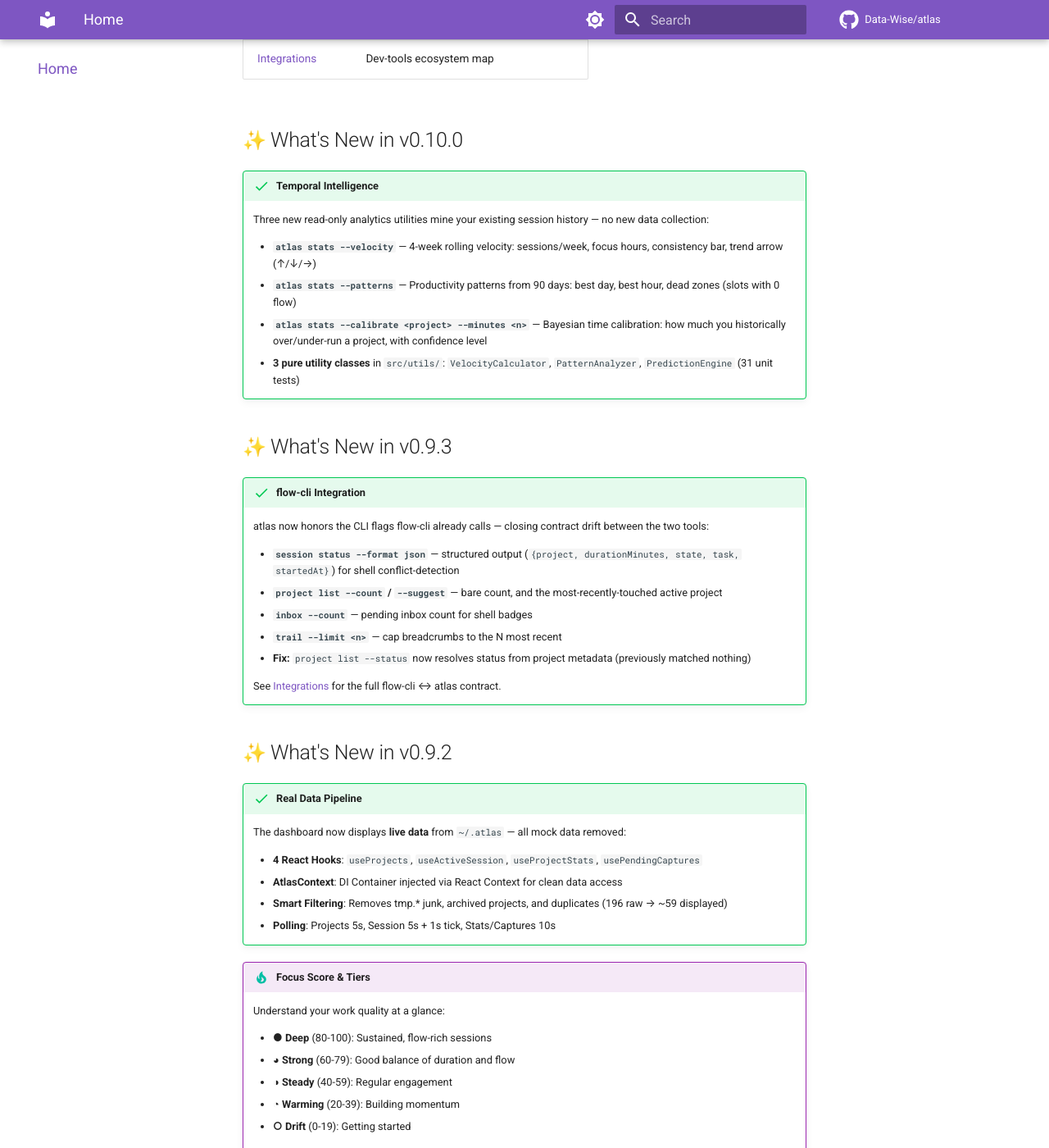
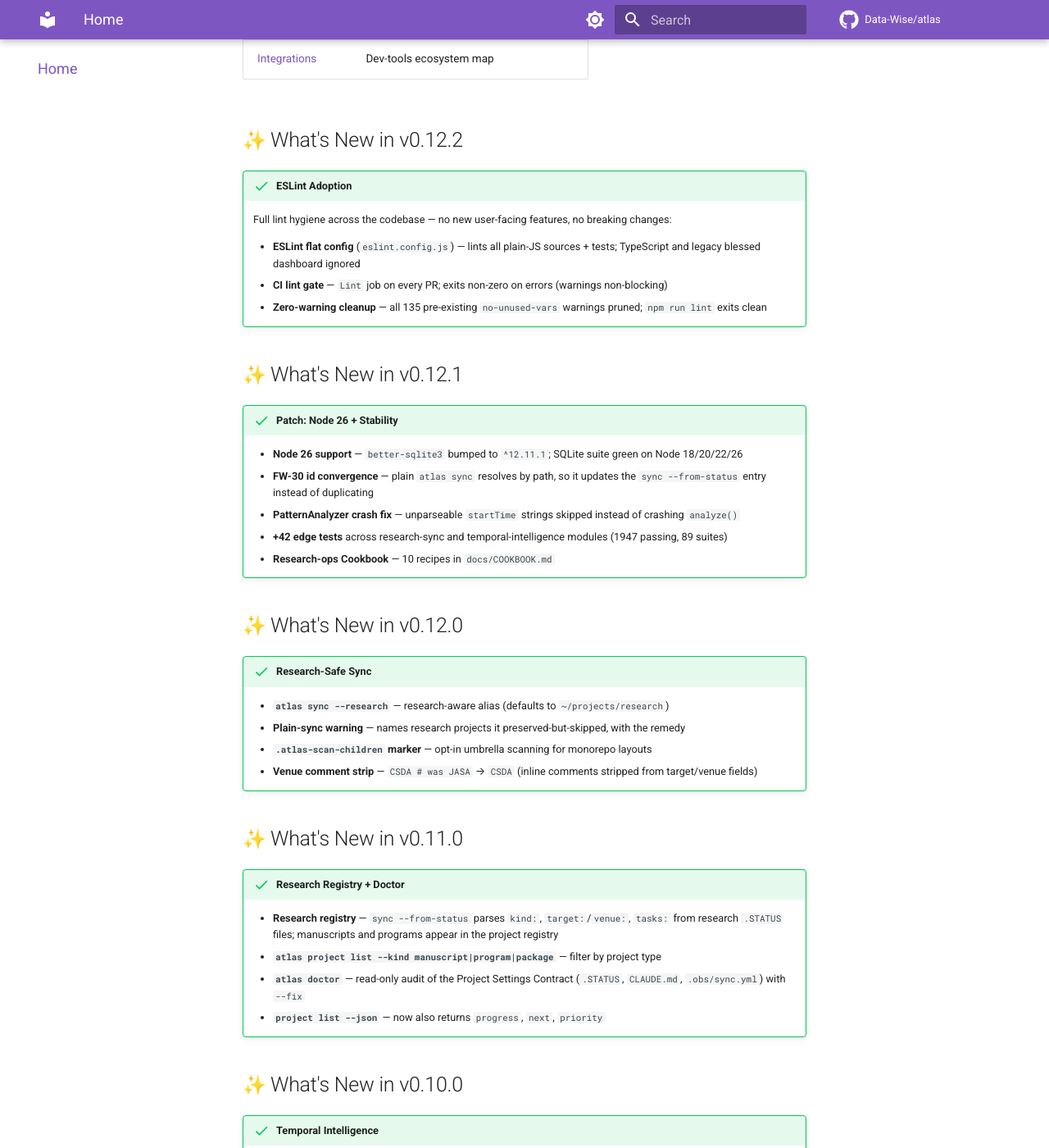
Before and after one commit to Data-Wise/atlas, an MkDocs documentation site: the page built from docs/index.md, in a window 1280 px wide and 1400 px high, scrolled down 3682 px. Shown: the whole window at 82% size. Built offline with MkDocs 1.6.1 and Material for MkDocs 9.7.7, drawn with Linux system fonts in a browser that asks for light colours; emoji names are drawn with the system emoji font; comment, search, counter and statistics services are not loaded.

Commit message:
docs: bring index, REFCARD, and ROADMAP current to v0.12.2
index.md: add What's New sections for v0.11.0, v0.11.1, v0.12.0, v0.12.1, v0.12.2.
REFCARD.md: add 4 new version-history lines; update footer v0.11.0 → v0.12.2.
ROADMAP.md: replace placeholder v0.11.0 section with actual content; add
v0.11.x and v0.12.x to Completed Milestones; seed v0.13.0 planned section.

Co-Authored-By: Claude Sonnet 4.6 <noreply@anthropic.com>

```diff
--- a/docs/index.md
+++ b/docs/index.md
@@ -144,6 +144,40 @@ atlas dash
 | [MCP Server](MCP-SERVER.md) | Claude integration via MCP |
 | [Integrations](INTEGRATIONS.md) | Dev-tools ecosystem map |
 
+## :sparkles: What's New in v0.12.2
+
+!!! success "ESLint Adoption"
+    Full lint hygiene across the codebase — no new user-facing features, no breaking changes:
+
+    - **ESLint flat config** (`eslint.config.js`) — lints all plain-JS sources + tests; TypeScript and legacy blessed dashboard ignored
+    - **CI lint gate** — `Lint` job on every PR; exits non-zero on errors (warnings non-blocking)
+    - **Zero-warning cleanup** — all 135 pre-existing `no-unused-vars` warnings pruned; `npm run lint` exits clean
+
+## :sparkles: What's New in v0.12.1
+
+!!! success "Patch: Node 26 + Stability"
+    - **Node 26 support** — `better-sqlite3` bumped to `^12.11.1`; SQLite suite green on Node 18/20/22/26
+    - **FW-30 id convergence** — plain `atlas sync` resolves by path, so it updates the `sync --from-status` entry instead of duplicating
+    - **PatternAnalyzer crash fix** — unparseable `startTime` strings skipped instead of crashing `analyze()`
+    - **+42 edge tests** across research-sync and temporal-intelligence modules (1947 passing, 89 suites)
+    - **Research-ops Cookbook** — 10 recipes in `docs/COOKBOOK.md`
+
+## :sparkles: What's New in v0.12.0
+
+!!! success "Research-Safe Sync"
+    - **`atlas sync --research`** — research-aware alias (defaults to `~/projects/research`)
+    - **Plain-sync warning** — names research projects it preserved-but-skipped, with the remedy
+    - **`.atlas-scan-children` marker** — opt-in umbrella scanning for monorepo layouts
+    - **Venue comment strip** — `CSDA # was JASA` → `CSDA` (inline comments stripped from target/venue fields)
+
+## :sparkles: What's New in v0.11.0
+
+!!! success "Research Registry + Doctor"
+    - **Research registry** — `sync --from-status` parses `kind:`, `target:`/`venue:`, `tasks:` from research `.STATUS` files; manuscripts and programs appear in the project registry
+    - **`atlas project list --kind manuscript|program|package`** — filter by project type
+    - **`atlas doctor`** — read-only audit of the Project Settings Contract (`.STATUS`, `CLAUDE.md`, `.obs/sync.yml`) with `--fix`
+    - **`project list --json`** — now also returns `progress`, `next`, `priority`
+
 ## :sparkles: What's New in v0.10.0
 
 !!! success "Temporal Intelligence"
```
Also changed, not shown: docs/REFCARD.md (+9 -1 lines), docs/ROADMAP.md (+17 -13 lines).
